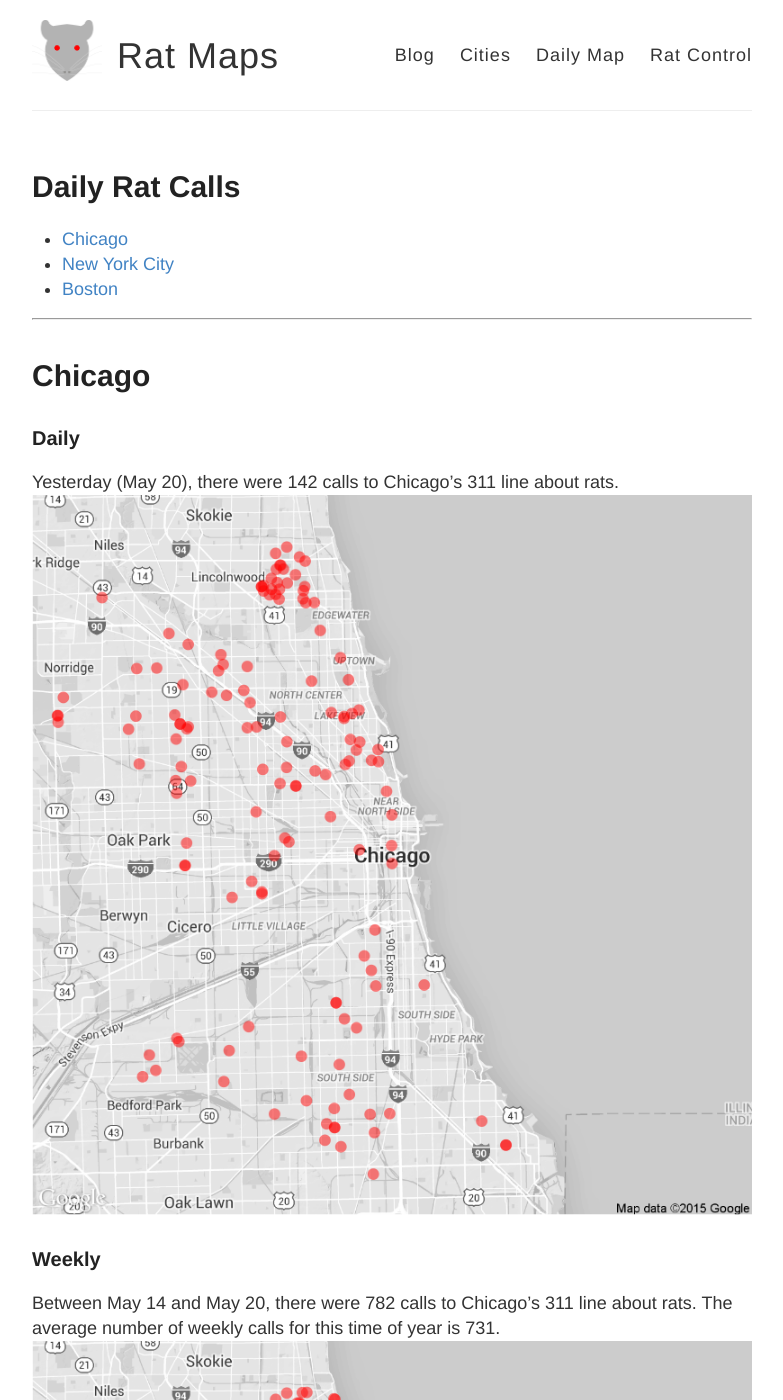
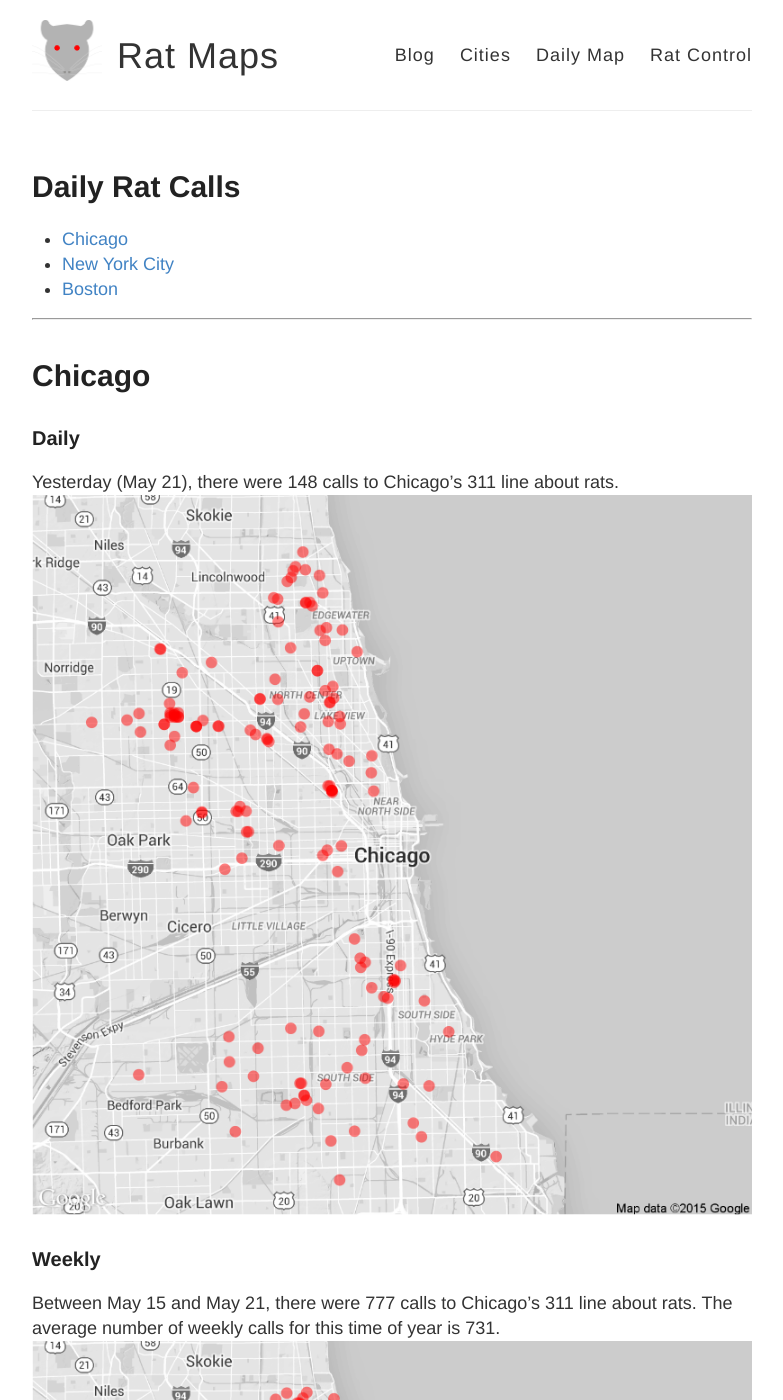
Before and after one commit to DanielHadley/ratmaps, a Jekyll site: the page built from daily.md, in a window 1280 px wide and 1400 px high. Shown: the whole window, without its empty margins (248-1031 px from the left). Built offline with Jekyll 4.4.1, drawn with Linux system fonts in a browser that asks for light colours; comment, search, counter and statistics services are not loaded; some of the changed text lies outside the part shown.

Commit message:
Daily Maps

```diff
--- a/daily.md
+++ b/daily.md
@@ -15,22 +15,22 @@
 
 ### Daily
 
-Yesterday (May 20), there were 142 calls to Chicago's 311 line about rats.
+Yesterday (May 21), there were 148 calls to Chicago's 311 line about rats.
 ![Chicago rat calls to 311 weekly map]({{ site.cityimages }}/daily/Chicago_Rat_Map_Daily.png)
 
 ### Weekly
-Between May 14 and May 20, there were 782 calls to Chicago's 311 line about rats. The average number of weekly calls for this time of year is 731.
+Between May 15 and May 21, there were 777 calls to Chicago's 311 line about rats. The average number of weekly calls for this time of year is 731.
 ![Chicago rat calls to 311 weekly map]({{ site.cityimages }}/daily/Chicago_Rat_Map_Weekly.png)
 ***
 # New York City <a id="nyc"><a>
 
 ### Daily
 
-Yesterday (May 20), there were 0 calls to New York City's 311 line about rats.
+Yesterday (May 21), there were 0 calls to New York City's 311 line about rats.
 ![NYC rat calls to 311 weekly map]({{ site.cityimages }}/daily/NYC_Rat_Map_Daily.png)
 
 ### Weekly
-Between May 14 and May 20, there were 0 calls to New York City's 311 line about rats. The average number of weekly calls for this time of year is 265.
+Between May 15 and May 21, there were 0 calls to New York City's 311 line about rats. The average number of weekly calls for this time of year is 265.
 ![NYC rat calls to 311 weekly map]({{ site.cityimages }}/daily/NYC_Rat_Map_Weekly.png)
 
 Each red dot represents one call about a rat seen in that location. The dots are transparent, so multiple calls from one location will be seen as a solid dot. The usual caveats apply: more calls do not necessarily mean that there are more rats in that location than other parts of the city. A cluster of dots could indicate that one resident is unusually vocal about rodents in his or her neighborhood. Also, more densely populated neighborhoods tend to make more calls to 311.
```
Also changed, not shown: images/pages/daily/Chicago_Rat_Map_Daily.png, images/pages/daily/Chicago_Rat_Map_Weekly.png, images/pages/daily/NYC_Rat_Map_Daily.png, images/pages/daily/NYC_Rat_Map_Weekly.png.
